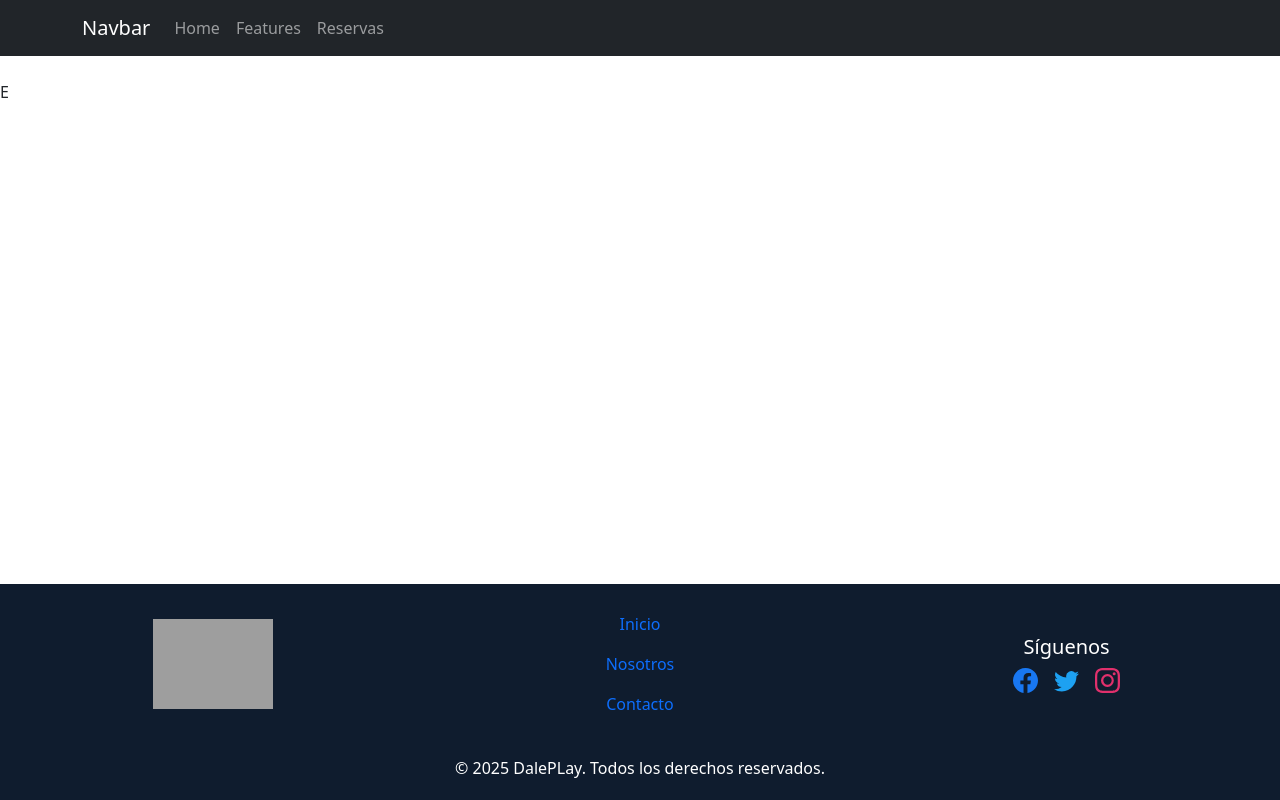
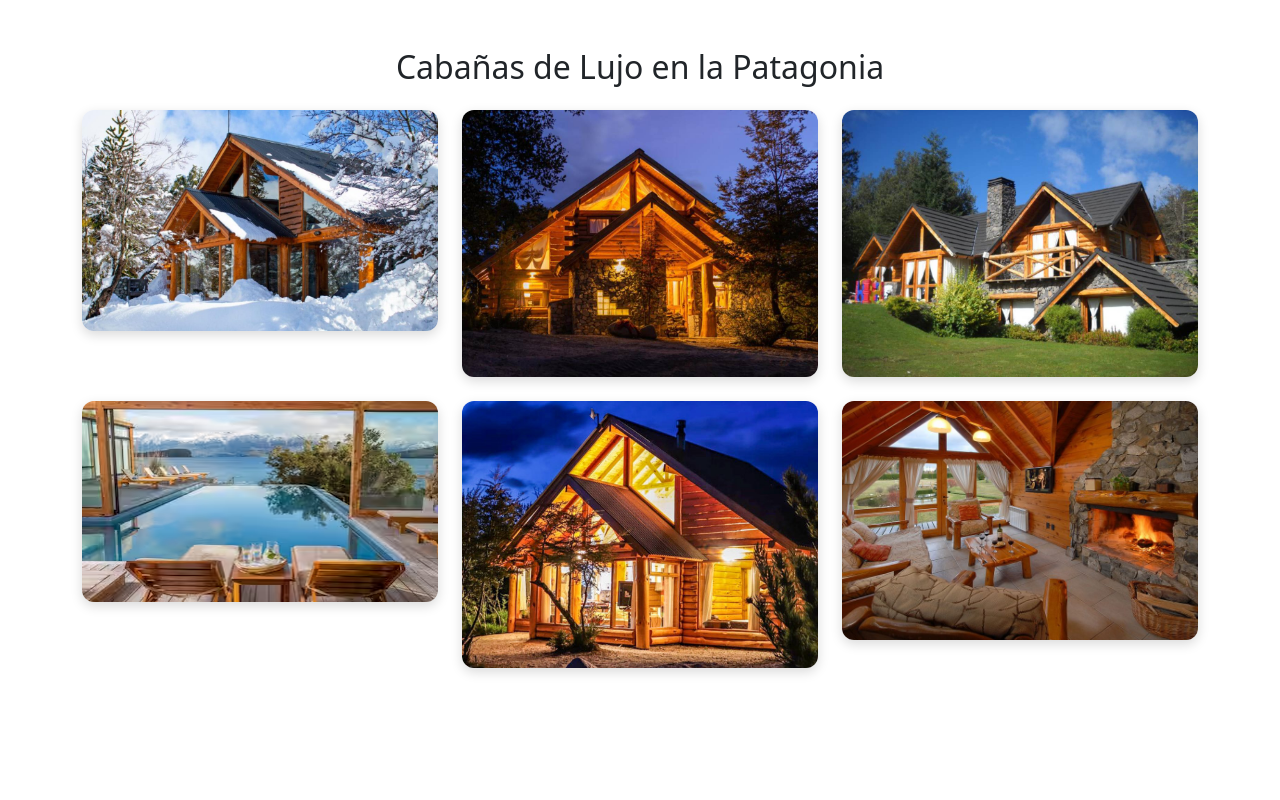
Before and after one commit to Kgm21/luzdelacumbre-front, a React (Vite) app: page / in a window 1280 px wide. Built offline with nearby package versions, Linux system fonts and the light colour scheme; grey boxes are pictures that could not be loaded.

Commit message:
Se agrego galeria de imagenes de las cabañas

```diff
--- a/src/App.jsx
+++ b/src/App.jsx
@@ -1,34 +1,32 @@
-import { BrowserRouter, Routes, Route } from 'react-router-dom'
-import './App.css'
-import { LoginPage } from './pages'
-import { RouterApp } from './routes/RouterApp'
-import { ProtectedRoute } from './routes/protectedRoute'
-import { AdminPage } from './pages/adminPage'
-import 'bootstrap/dist/css/bootstrap.min.css';
+import { BrowserRouter, Routes, Route } from "react-router-dom";
+import "./App.css";
+import { LoginPage } from "./pages";
+import { RouterApp } from "./routes/RouterApp";
+import { ProtectedRoute } from "./routes/protectedRoute";
+import { AdminPage } from "./pages/adminPage";
+import Galeria from "./pages/galeria";
+import "bootstrap/dist/css/bootstrap.min.css";
 
-import 'bootstrap/dist/js/bootstrap.bundle.min.js';
-
-
+import "bootstrap/dist/js/bootstrap.bundle.min.js";
 
 function App() {
   return (
-    <BrowserRouter>
-      <Routes>
-        <Route
-          path="/*"
-          element={<RouterApp />} />
+    //<BrowserRouter>
+    //<Routes>
+    //<Route path="/*" element={<RouterApp />} />
 
-        <Route
-          path="/admin"
-          element={
-            <ProtectedRoute>
-              <AdminPage />
-            </ProtectedRoute>
-          }
-        />
-      </Routes>
-    </BrowserRouter>
-  )
+    // <Route
+    // path="/admin"
+    //element={
+    //<ProtectedRoute>
+    // <AdminPage />
+    // </ProtectedRoute>
+    //}
+    // />
+    // </Routes>
+    //</BrowserRouter>
+    <Galeria />
+  );
 }
 
-export default App
+export default App;
--- /dev/null
+++ b/src/pages/galeria.css
@@ -0,0 +1,17 @@
+.image-container {
+  overflow: hidden;
+  border-radius: 12px;
+  box-shadow: 0 4px 12px rgba(0, 0, 0, 0.15);
+  transition: transform 0.3s;
+}
+
+.gallery-img {
+  width: 100%;
+  height: auto;
+  transition: filter 0.3s ease, transform 0.3s ease;
+}
+
+.image-container:hover .gallery-img {
+  filter: brightness(1.2);
+  transform: scale(1.03);
+}
--- /dev/null
+++ b/src/pages/galeria.jsx
@@ -0,0 +1,35 @@
+import React from "react";
+import "bootstrap/dist/css/bootstrap.min.css";
+import "./galeria.css";
+
+const images = [
+  "src/pages/img/Backend-img/cabanas-en-villa-pehuenia-bahiamia-1.jpg",
+  "src/pages/img/Backend-img/cabaña.jpg",
+  "src/pages/img/Backend-img/exterior.jpg",
+  "src/pages/img/Backend-img/piscina.avif",
+  "src/pages/img/Backend-img/cabañaAtardecer.jpg",
+  "src/pages/img/Backend-img/8a10personas-768x514.jpg",
+];
+
+const Galeria = () => {
+  return (
+    <div className="container my-5">
+      <h2 className="text-center mb-4">Cabañas de Lujo en la Patagonia</h2>
+      <div className="row">
+        {images.map((src, index) => (
+          <div className="col-12 col-sm-6 col-md-4 mb-4" key={index}>
+            <div className="image-container">
+              <img
+                src={src}
+                alt={`Cabaña ${index + 1}`}
+                className="img-fluid gallery-img"
+              />
+            </div>
+          </div>
+        ))}
+      </div>
+    </div>
+  );
+};
+
+export default Galeria;
--- a/src/pages/homepage.jsx
+++ b/src/pages/homepage.jsx
@@ -1,7 +1,5 @@
-import React from 'react'
+import React from "react";
 
 export const HomePage = () => {
-  return (
-    <div>H</div>
-  )
-}
+  return <div></div>;
+};
```
